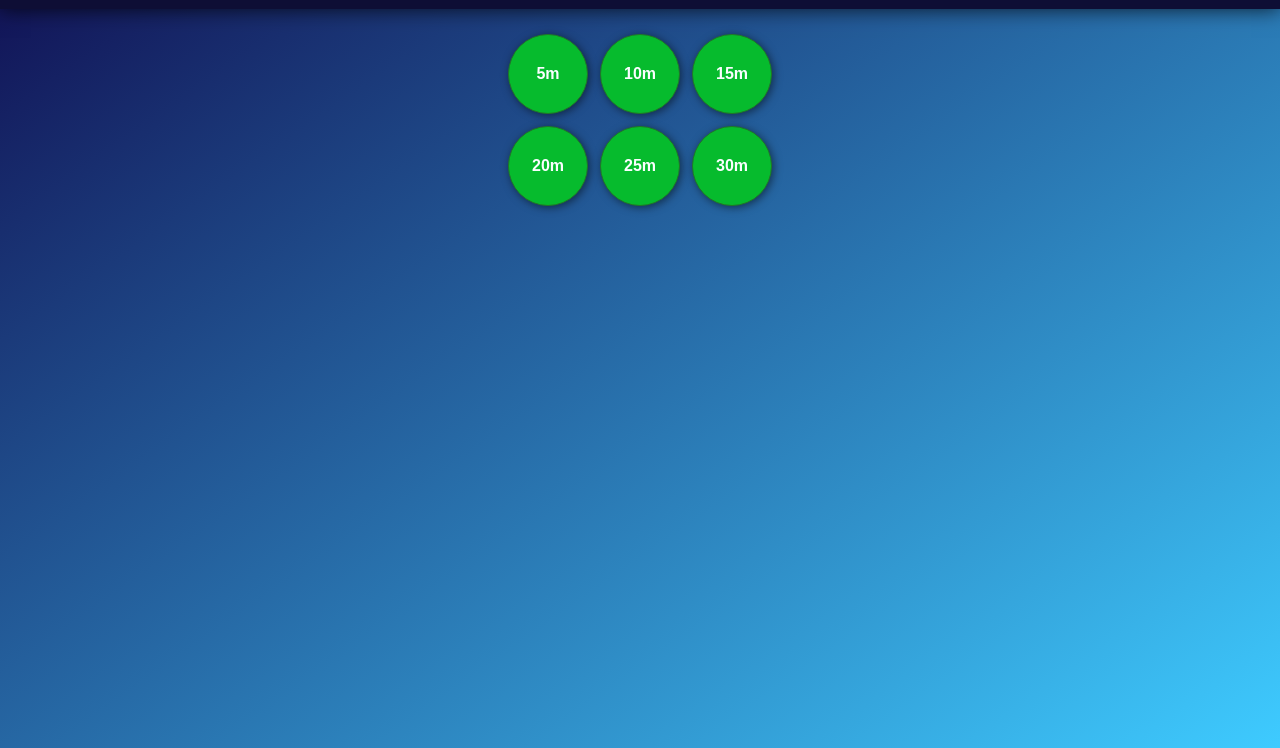
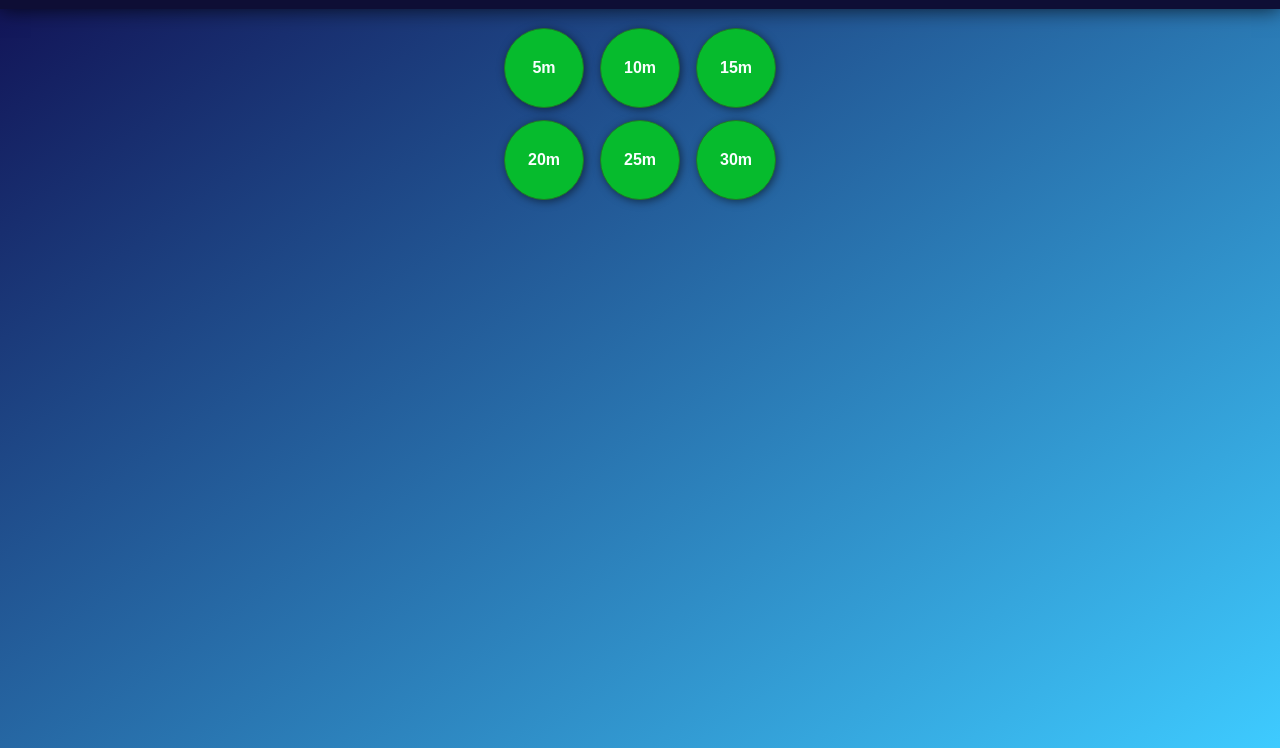
Before and after one commit to benji6/meditation-timer, a website built with webpack: page src/index.html in a window 1280 px wide. Shown: the part 52-800 px from the top of the page. Built offline with nearby package versions, Linux system fonts and the light colour scheme; files whose address does not match are found by name; what nosleep.js would draw is missing.

Commit message:
fix(timers): minor spacing and css tweaks

```diff
--- a/src/index.css
+++ b/src/index.css
@@ -158,11 +158,11 @@ body {
   animation-timing-function: ease-in-out;
   display: flex;
   flex-wrap: wrap;
-  justify-content: center;
+  justify-content: space-around;
   left: 0;
   margin: 0 auto;
-  max-width: 20rem;
-  padding: var(--spacing-base) calc(var(--spacing-base) / 2) 0;
+  max-width: 18rem;
+  padding: var(--spacing-base) 0;
   position: absolute;
   right: 0;
   top: 0;
@@ -222,7 +222,7 @@ body {
   font-size: 1rem;
   font-weight: bold;
   height: var(--size);
-  margin: calc(var(--spacing-small) / 2);
+  margin-bottom: var(--spacing-small);
   outline: 0;
   transition: background-color var(--transition-base);
 }
```
